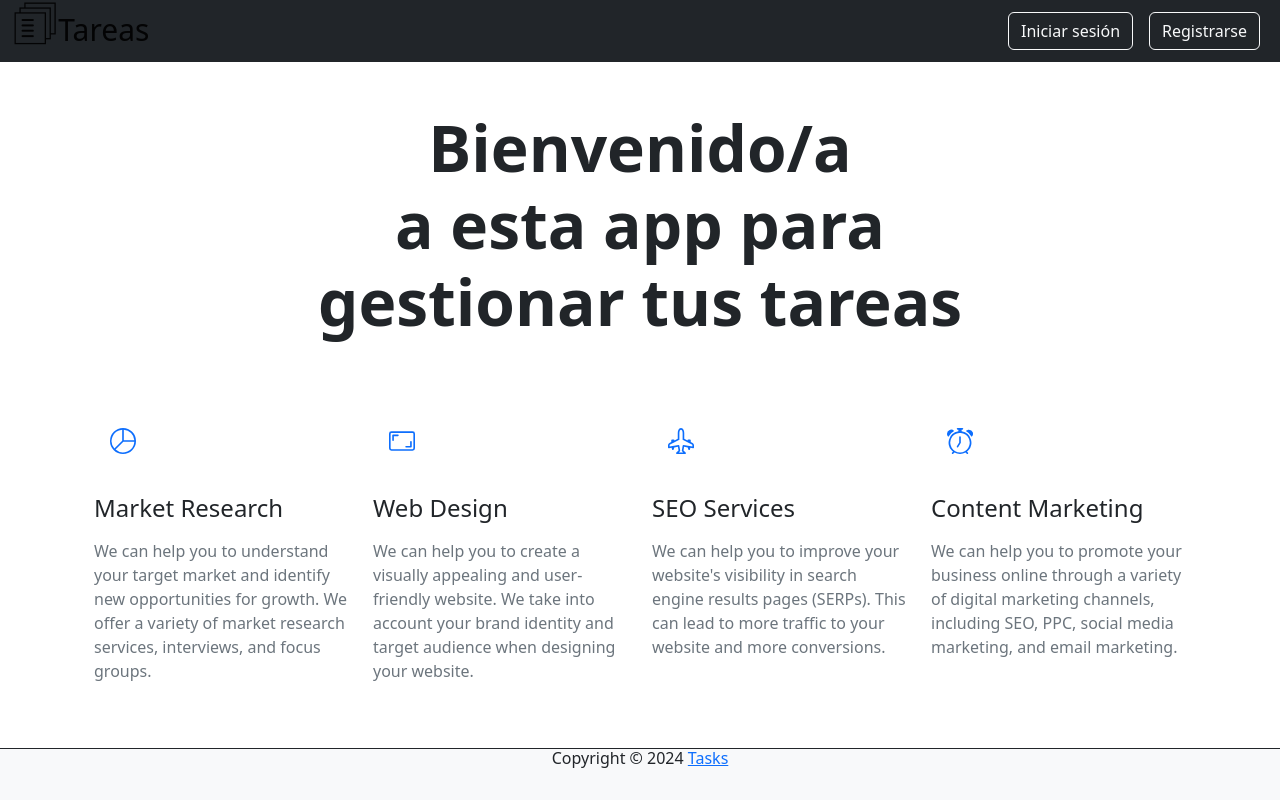
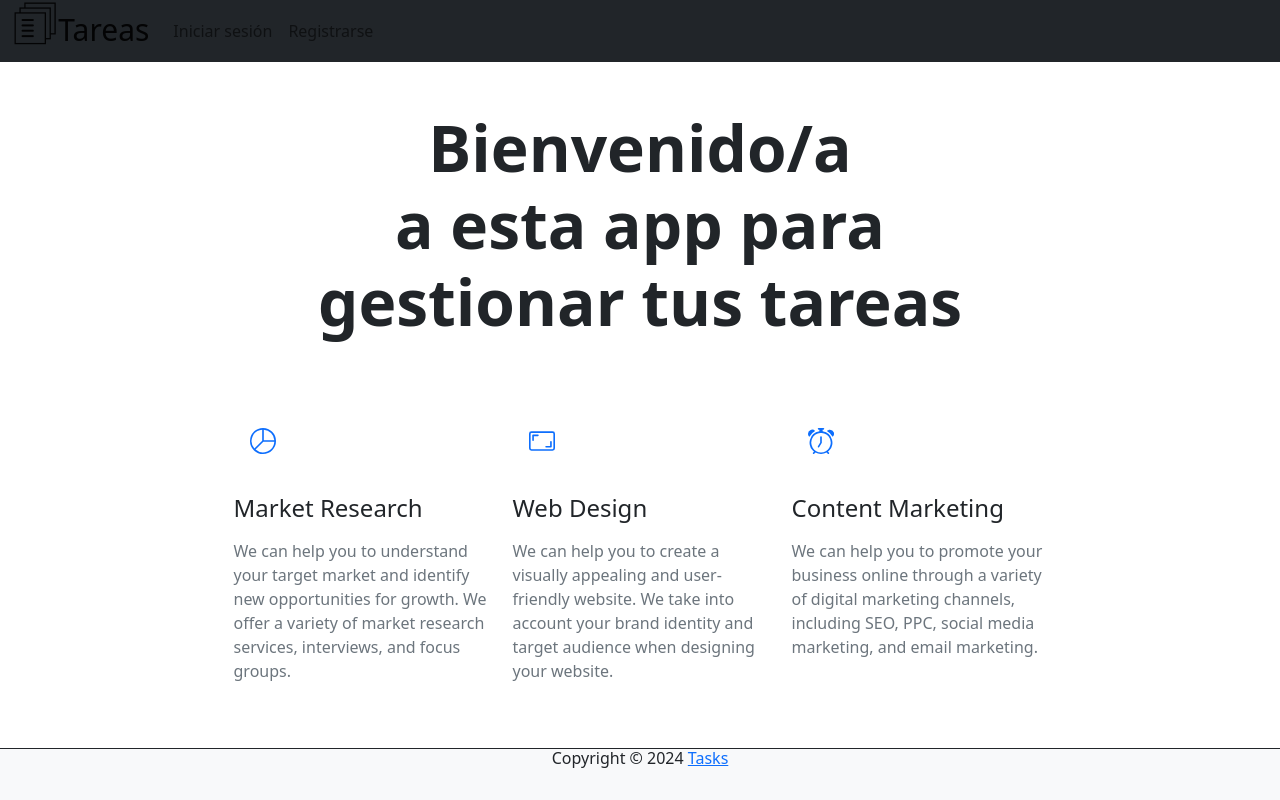
Before and after one commit to Yeimss/TasksApp, an Angular app: page / in a window 1280 px wide. Built offline with nearby package versions, Linux system fonts and the light colour scheme.

Commit message:
Validaciones y estilos

```diff
--- a/angular.json
+++ b/angular.json
@@ -35,13 +35,12 @@
               "src/assets"
             ],
             "styles": [
-              "./node_modules/ngx-bootstrap/datepicker/bs-datepicker.css",
               "./node_modules/bootstrap/dist/css/bootstrap.min.css",
               "src/styles.css"
             ],
             "scripts": [
               "./node_modules/jquery/dist/jquery.js",
-              "./node_modules/bootstrap/dist/js/bootstrap.js"
+              "./node_modules/bootstrap/dist/js/bootstrap.bundle.min.js"
             ],
             "server": "src/main.server.ts",
             "prerender": true,
--- a/src/app/app.component.ts
+++ b/src/app/app.component.ts
@@ -14,10 +14,10 @@ export class AppComponent implements OnInit{
 
 
   ngOnInit(): void {
-    this.refreshUser();
+    //this.refreshUser();
   }
 
-  private refreshUser(refreshToken:RefreshToken = {}  ) {
+  /* private refreshUser(refreshToken:RefreshToken = {}  ) {
     const token = this.accountService.getRefreshToken();
     if(token){
       refreshToken.refreshToken = token;
@@ -29,7 +29,7 @@ export class AppComponent implements OnInit{
         }
       })
     }
-  }
+  } */
 
 
 
--- a/src/app/components/home/home.component.html
+++ b/src/app/components/home/home.component.html
@@ -31,15 +31,6 @@
           <p class="mb-3 text-secondary">We can help you to create a visually appealing and user-friendly website. We take into account your brand identity and target audience when designing your website.</p>
         </div>
         <div class="col-11 col-sm-6 col-lg-3">
-          <div class="badge bsb-tpl-bg-pink text-primary p-3 mb-4">
-            <svg xmlns="http://www.w3.org/2000/svg" width="26" height="26" fill="currentColor" class="bi bi-airplane-engines" viewBox="0 0 16 16">
-              <path d="M8 0c-.787 0-1.292.592-1.572 1.151A4.347 4.347 0 0 0 6 3v3.691l-2 1V7.5a.5.5 0 0 0-.5-.5h-1a.5.5 0 0 0-.5.5v1.191l-1.17.585A1.5 1.5 0 0 0 0 10.618V12a.5.5 0 0 0 .582.493l1.631-.272.313.937a.5.5 0 0 0 .948 0l.405-1.214 2.21-.369.375 2.253-1.318 1.318A.5.5 0 0 0 5.5 16h5a.5.5 0 0 0 .354-.854l-1.318-1.318.375-2.253 2.21.369.405 1.214a.5.5 0 0 0 .948 0l.313-.937 1.63.272A.5.5 0 0 0 16 12v-1.382a1.5 1.5 0 0 0-.83-1.342L14 8.691V7.5a.5.5 0 0 0-.5-.5h-1a.5.5 0 0 0-.5.5v.191l-2-1V3c0-.568-.14-1.271-.428-1.849C9.292.591 8.787 0 8 0ZM7 3c0-.432.11-.979.322-1.401C7.542 1.159 7.787 1 8 1c.213 0 .458.158.678.599C8.889 2.02 9 2.569 9 3v4a.5.5 0 0 0 .276.447l5.448 2.724a.5.5 0 0 1 .276.447v.792l-5.418-.903a.5.5 0 0 0-.575.41l-.5 3a.5.5 0 0 0 .14.437l.646.646H6.707l.647-.646a.5.5 0 0 0 .14-.436l-.5-3a.5.5 0 0 0-.576-.411L1 11.41v-.792a.5.5 0 0 1 .276-.447l5.448-2.724A.5.5 0 0 0 7 7V3Z" />
-            </svg>
-          </div>
-          <h4 class="mb-3">SEO Services</h4>
-          <p class="mb-3 text-secondary">We can help you to improve your website's visibility in search engine results pages (SERPs). This can lead to more traffic to your website and more conversions.</p>
-        </div>
-        <div class="col-11 col-sm-6 col-lg-3">
           <div class="badge bsb-tpl-bg-cyan text-primary p-3 mb-4">
             <svg xmlns="http://www.w3.org/2000/svg" width="26" height="26" fill="currentColor" class="bi bi-alarm" viewBox="0 0 16 16">
               <path d="M8.5 5.5a.5.5 0 0 0-1 0v3.362l-1.429 2.38a.5.5 0 1 0 .858.515l1.5-2.5A.5.5 0 0 0 8.5 9V5.5z" />
--- a/src/app/components/layout/navbar/navbar.component.html
+++ b/src/app/components/layout/navbar/navbar.component.html
@@ -7,15 +7,15 @@
           <button class="navbar-toggler" type="button" data-bs-toggle="collapse" data-bs-target="#navbarNavAltMarkup" aria-controls="navbarNavAltMarkup" aria-expanded="false" aria-label="Toggle navigation">
             <span class="navbar-toggler-icon"></span>
           </button>
-            <div class="collapse navbar-collapse d-flex justify-content-end" id="navbarNavAltMarkup">
+          <div class="collapse navbar-collapse" id="navbarNavAltMarkup">
             <div class="navbar-nav" *ngIf="(accountService.user$ | async) !== null">
-                  <a class="nav-link" aria-current="page" routerLink="/" routerLinkActive="active" [routerLinkActiveOptions]="{exact:true}">Home</a>
-                  <a class="nav-link" aria-current="page" routerLink="/tasks" routerLinkActive="active" [routerLinkActiveOptions]="{exact:true}">Tasks</a>
-                  <a class="btn btn-outline-light mx-2"  (click)="logout()">Cerrar sesión</a>
+              <a class="nav-link" routerLinkActive="active" routerLink="/" [routerLinkActiveOptions]="{exact:true}">Home</a>
+              <a class="nav-link" routerLinkActive="active" routerLink="/tasks">Tareas</a>
+              <a class="nav-link"  (click)="logout()">Cerrar sesión</a>
             </div>
             <div class="navbar-nav" *ngIf="(accountService.user$ | async) === null">
-                  <a class="btn btn-outline-light mx-2"  routerLink="/account/login" routerLinkActive="active">Iniciar sesión</a>
-                  <a class="btn btn-outline-light mx-2" routerLink="/account/register" routerLinkActive="active">Registrarse</a>
+              <a class="nav-link" routerLinkActive="active" routerLink="/account/login">Iniciar sesión</a>
+              <a class="nav-link" routerLinkActive="active" routerLink="/account/register">Registrarse</a>
             </div>
           </div>
         </div>
--- a/src/app/components/login/login.component.ts
+++ b/src/app/components/login/login.component.ts
@@ -3,6 +3,7 @@ import { FormBuilder, FormGroup, Validators } from '@angular/forms';
 import { AccountService } from '../../services/account.service';
 import { LoginResponse } from '../../models/LoginResponse';
 import { Router } from '@angular/router';
+import Swal from 'sweetalert2';
 
 @Component({
   selector: 'app-login',
@@ -44,6 +45,7 @@ export class LoginComponent implements OnInit{
         next:(response) =>{
           this.router .navigateByUrl('/');
         },error: error => {
+          Swal.fire("No se pudo iniciar sesión", "", "info");
           console.log(error);
         }
       })
--- a/src/app/components/register/register.component.ts
+++ b/src/app/components/register/register.component.ts
@@ -1,9 +1,8 @@
 import { Component, OnInit } from '@angular/core';
 import { AccountService } from '../../services/account.service';
-import { EmailValidator, FormBuilder, FormGroup, Validators } from '@angular/forms';
-import { error } from 'console';
-import { first } from 'rxjs';
+import { FormBuilder, FormGroup, Validators } from '@angular/forms';
 import { Router } from '@angular/router';
+import Swal from 'sweetalert2';
 
 @Component({
   selector: 'app-register',
@@ -51,6 +50,7 @@ export class RegisterComponent implements OnInit {
           })
         },error: error => {
           console.log(error)
+          Swal.fire("No se pudo registar", "es posible que el user ya esté registrado", "info");
         }
       })
     }
--- a/src/app/components/tasks/tasks.component.html
+++ b/src/app/components/tasks/tasks.component.html
@@ -8,7 +8,7 @@
     </div>
 
 
-    <div class="container mb-5 mb-md-6 mb-xl-10" *ngIf="taskResponse != undefined and taskResponse != []">
+    <div class="container mb-5 mb-md-6 mb-xl-10" *ngIf="mostrarTabla">
       <div class="row justify-content-md-center">
         <div class="col-12 col-md-12 col-lg-12 col-xl-12 col-xxl-12 text-center">
           <table class="table">
@@ -67,19 +67,22 @@
               <div class="col-12">
                 <div class="form-floating mb-3">
                   <input formControlName="title" type="text" class="form-control" name="title" id="title" required>
-                  <label for="title" class="form-label">title</label>
+                  <label for="title" class="form-label">Titulo</label>
+                  <span class="text-danger" *ngIf="taskForm.get('title')?.hasError('required')">el titulo es requerido</span>
                 </div>
               </div>
               <div class="col-12">
                 <div class="form-floating mb-3">
                   <input formControlName="detail" type="text" class="form-control" name="detail" id="detail" required>
-                  <label for="detail" class="form-label">Descripcion</label>
+                  <label for="detail" class="form-label">Descripción</label>
+                  <span class="text-danger" *ngIf="taskForm.get('detail')?.hasError('required')">La descripción es requerida</span>
                 </div>
               </div>
               <div class="col-12">
                 <div class="form-floating mb-3">
                   <input formControlName="dueDate" type="date" class="form-control" name="detail" id="detail" required>
                   <label for="dueDate" class="form-label">Fecha de vencimiento</label>
+                  <span class="text-danger" *ngIf="taskForm.get('dueDate')?.hasError('required')">La fecha es requerida</span>
                 </div>
               </div>
               <div class="col-12">
@@ -117,18 +120,21 @@
                 <div class="form-floating mb-3">
                   <input formControlName="title" type="text" class="form-control" name="title" id="title" required>
                   <label for="title" class="form-label">title</label>
+                  <span class="text-danger" *ngIf="taskForm.get('title')?.hasError('required')">el titulo es requerido</span>
                 </div>
               </div>
               <div class="col-12">
                 <div class="form-floating mb-3">
                   <input formControlName="detail" type="text" class="form-control" name="detail" id="detail" required>
                   <label for="detail" class="form-label">Descripcion</label>
+                  <span class="text-danger" *ngIf="taskForm.get('detail')?.hasError('required')">La descripción es requerida</span>
                 </div>
               </div>
               <div class="col-12">
                 <div class="form-floating mb-3">
                   <input formControlName="dueDate" type="date" class="form-control" name="detail" id="detail" required>
                   <label for="dueDate" class="form-label">Fecha de vencimiento</label>
+                  <span class="text-danger" *ngIf="taskForm.get('dueDate')?.hasError('required')">La fecha es requerida</span>
                 </div>
               </div>
               <div class="col-12">
--- a/src/app/components/tasks/tasks.component.ts
+++ b/src/app/components/tasks/tasks.component.ts
@@ -23,6 +23,7 @@ export class TasksComponent implements OnInit{
 
   public taskRequest: TaskRequest | undefined
   public taskResponse: any
+  public mostrarTabla = false;
   ngOnInit(): void {
     this.getTasks()
     this.initializeForm()
@@ -49,7 +50,8 @@ export class TasksComponent implements OnInit{
 
     this.taskService.getTasks(tr).subscribe({
       next: res=>{
-        this.taskResponse=res
+        this.taskResponse=res;
+        this.mostrarTabla =  this.taskResponse.length === 0 ? false : true;
       },error:err=>{
         console.log(err)
       }
@@ -83,8 +85,9 @@ export class TasksComponent implements OnInit{
       this.taskService.setTask(this.taskForm.value).subscribe({
         next:(response) =>{
           Swal.fire("Tarea guardada", "", "success");
-          this.router.navigateByUrl('/tasks');
+          this.router.navigateByUrl('/');
         },error: error => {
+          Swal.fire("No se pudo guardar la tarea", "", "info");
           console.log(error);
         }
       })
@@ -99,6 +102,7 @@ export class TasksComponent implements OnInit{
           Swal.fire("Tarea actualizada", "", "success");
           this.router.navigateByUrl('/');
         },error: error => {
+          Swal.fire("No se pudo actualizar la tarea", "", "info");
           console.log(error);
         }
       })
@@ -126,7 +130,6 @@ export class TasksComponent implements OnInit{
       confirmButtonText: "Eliminar",
       denyButtonText: `No eliminar`
     }).then((result) => {
-      /* Read more about isConfirmed, isDenied below */
       if (result.isConfirmed) {
         this.eliminar(item)
       } else if (result.isDenied) {
--- a/src/app/services/account.service.ts
+++ b/src/app/services/account.service.ts
@@ -82,7 +82,7 @@ export class AccountService {
       return ''
     }
   }
-  getRefreshToken(){
+  /* getRefreshToken(){
     const key = localStorage.getItem(environment.userKey)
     if(key){
       const user:LogedUser = JSON.parse(key);
@@ -90,7 +90,7 @@ export class AccountService {
     }else{
       return null
     }
-  }
+  } */
   getBearerToken(){
     const key = localStorage.getItem(environment.userKey)
     var tokenType = "";
--- a/src/app/services/task/tasks.service.ts
+++ b/src/app/services/task/tasks.service.ts
@@ -32,7 +32,7 @@ export class TasksService {
     return this.http.post<TaskRessponse>(`${environment.appUrl}/api/Tasks/userDuties`, datos, { headers });
   }
 
-  setTask(datos: TaskRessponse) {
+  setTask(datos: TaskRequest) {
     var token = this.getToken()
     const headers = new HttpHeaders({
       'Content-Type': 'application/json',
```
Lines whose indentation alone changed are shown as unchanged.
